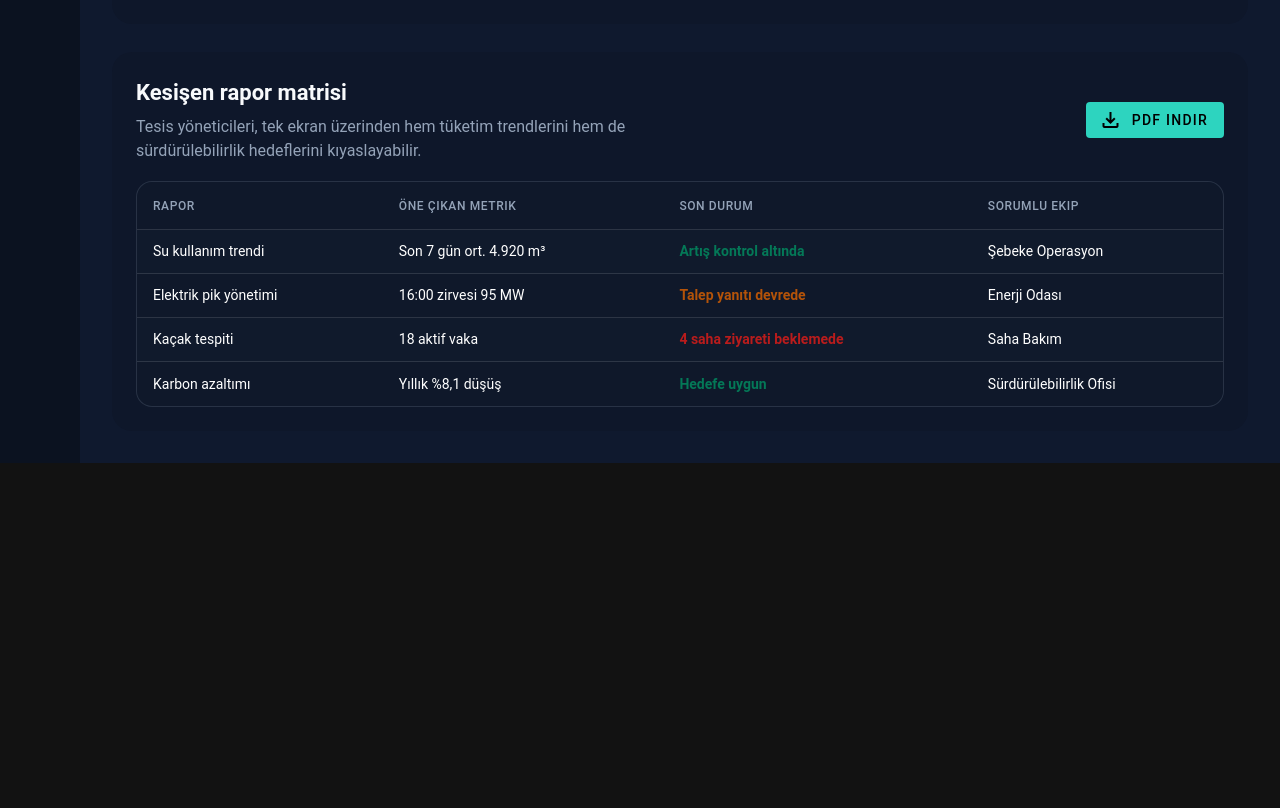
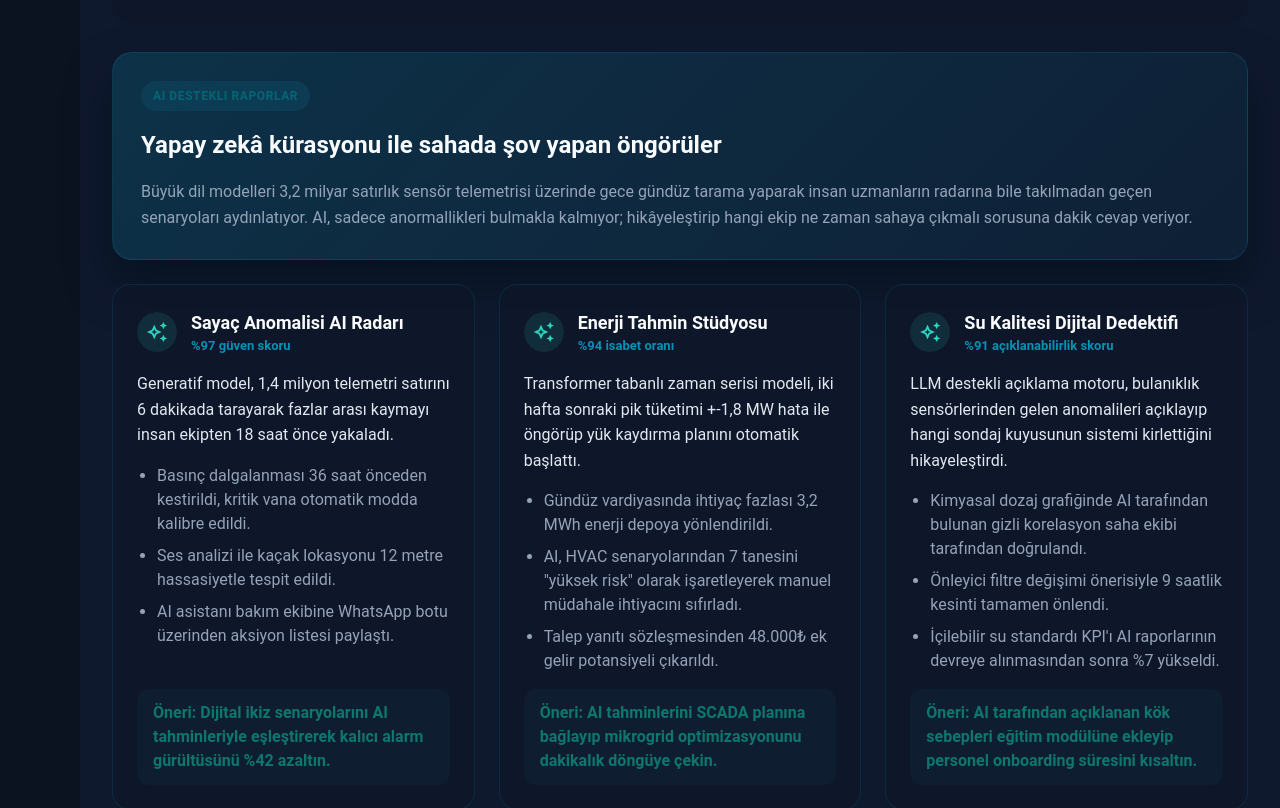
Before and after one commit to saymycode/meter-management-demo, a Vue app in the folder BMSV2UIDEMO/: page /reports in a window 1280 px wide. Shown: the part 846-1654 px from the top of the page. Before the commit the page ends 1309 px from the top, so only its background shows below. Built offline with nearby package versions, Linux system fonts and the light colour scheme.

Commit message:
Add AI insights showcase to reports page

```diff
--- a/BMSV2UIDEMO/src/views/Reports.vue
+++ b/BMSV2UIDEMO/src/views/Reports.vue
@@ -141,6 +141,45 @@ const sustainabilityReports = [
     target: '2030 yol haritası %35 azaltım',
     details:
       'Araç filosu dönüşümü ile 8 tCO₂e düşüş sağlandı. Isı pompaları için pilot proje başlatıldı.',
+  },
+]
+
+const aiReports = [
+  {
+    title: 'Sayaç Anomalisi AI Radarı',
+    confidence: '%97 güven skoru',
+    narrative:
+      'Generatif model, 1,4 milyon telemetri satırını 6 dakikada tarayarak fazlar arası kaymayı insan ekipten 18 saat önce yakaladı.',
+    highlights: [
+      'Basınç dalgalanması 36 saat önceden kestirildi, kritik vana otomatik modda kalibre edildi.',
+      'Ses analizi ile kaçak lokasyonu 12 metre hassasiyetle tespit edildi.',
+      'AI asistanı bakım ekibine WhatsApp botu üzerinden aksiyon listesi paylaştı.',
+    ],
+    action: 'Öneri: Dijital ikiz senaryolarını AI tahminleriyle eşleştirerek kalıcı alarm gürültüsünü %42 azaltın.',
+  },
+  {
+    title: 'Enerji Tahmin Stüdyosu',
+    confidence: '%94 isabet oranı',
+    narrative:
+      'Transformer tabanlı zaman serisi modeli, iki hafta sonraki pik tüketimi +-1,8 MW hata ile öngörüp yük kaydırma planını otomatik başlattı.',
+    highlights: [
+      'Gündüz vardiyasında ihtiyaç fazlası 3,2 MWh enerji depoya yönlendirildi.',
+      'AI, HVAC senaryolarından 7 tanesini "yüksek risk" olarak işaretleyerek manuel müdahale ihtiyacını sıfırladı.',
+      'Talep yanıtı sözleşmesinden 48.000₺ ek gelir potansiyeli çıkarıldı.',
+    ],
+    action: 'Öneri: AI tahminlerini SCADA planına bağlayıp mikrogrid optimizasyonunu dakikalık döngüye çekin.',
+  },
+  {
+    title: 'Su Kalitesi Dijital Dedektifi',
+    confidence: '%91 açıklanabilirlik skoru',
+    narrative:
+      'LLM destekli açıklama motoru, bulanıklık sensörlerinden gelen anomalileri açıklayıp hangi sondaj kuyusunun sistemi kirlettiğini hikayeleştirdi.',
+    highlights: [
+      'Kimyasal dozaj grafiğinde AI tarafından bulunan gizli korelasyon saha ekibi tarafından doğrulandı.',
+      'Önleyici filtre değişimi önerisiyle 9 saatlik kesinti tamamen önlendi.',
+      "İçilebilir su standardı KPI'ı AI raporlarının devreye alınmasından sonra %7 yükseldi.",
+    ],
+    action: 'Öneri: AI tarafından açıklanan kök sebepleri eğitim modülüne ekleyip personel onboarding süresini kısaltın.',
   },
 ]
 </script>
@@ -303,6 +342,38 @@ const sustainabilityReports = [
         </v-window-item>
       </v-window>
     </v-card>
+
+    <section class="ai-section">
+      <div class="ai-section__intro">
+        <div class="ai-chip">AI destekli raporlar</div>
+        <h2>Yapay zekâ kürasyonu ile sahada şov yapan öngörüler</h2>
+        <p>
+          Büyük dil modelleri 3,2 milyar satırlık sensör telemetrisi üzerinde gece gündüz tarama yaparak insan
+          uzmanların radarına bile takılmadan geçen senaryoları aydınlatıyor. AI, sadece anormallikleri bulmakla
+          kalmıyor; hikâyeleştirip hangi ekip ne zaman sahaya çıkmalı sorusuna dakik cevap veriyor.
+        </p>
+      </div>
+      <v-row>
+        <v-col v-for="report in aiReports" :key="report.title" cols="12" md="4">
+          <v-card class="ai-card" elevation="0">
+            <div class="ai-card__header">
+              <v-avatar size="40" color="primary" variant="tonal">
+                <v-icon size="22">auto_awesome</v-icon>
+              </v-avatar>
+              <div>
+                <div class="ai-card__title">{{ report.title }}</div>
+                <div class="ai-card__confidence">{{ report.confidence }}</div>
+              </div>
+            </div>
+            <p class="ai-card__narrative">{{ report.narrative }}</p>
+            <ul class="ai-card__list">
+              <li v-for="item in report.highlights" :key="item">{{ item }}</li>
+            </ul>
+            <div class="ai-card__action">{{ report.action }}</div>
+          </v-card>
+        </v-col>
+      </v-row>
+    </section>
 
     <section class="reports-bottom">
       <v-card class="matrix-card" elevation="0">
@@ -646,6 +717,102 @@ const sustainabilityReports = [
   color: var(--muted-text);
 }
 
+.ai-section {
+  display: flex;
+  flex-direction: column;
+  gap: 24px;
+}
+
+.ai-section__intro {
+  background: linear-gradient(135deg, rgba(6, 182, 212, 0.16), rgba(14, 116, 144, 0.08));
+  border: 1px solid rgba(8, 145, 178, 0.2);
+  border-radius: 20px;
+  padding: 28px;
+  box-shadow: var(--card-shadow);
+  display: flex;
+  flex-direction: column;
+  gap: 16px;
+}
+
+.ai-chip {
+  align-self: flex-start;
+  background: rgba(8, 145, 178, 0.12);
+  color: #036672;
+  font-weight: 700;
+  font-size: 12px;
+  text-transform: uppercase;
+  letter-spacing: 0.6px;
+  padding: 6px 12px;
+  border-radius: 999px;
+}
+
+.ai-section__intro h2 {
+  margin: 0;
+  font-size: 24px;
+  color: var(--heading-color);
+}
+
+.ai-section__intro p {
+  margin: 0;
+  color: var(--muted-text);
+  line-height: 1.6;
+}
+
+.ai-card {
+  height: 100%;
+  display: flex;
+  flex-direction: column;
+  gap: 16px;
+  padding: 24px;
+  background: var(--surface-card);
+  border-radius: 18px;
+  border: 1px solid rgba(8, 145, 178, 0.15);
+  box-shadow: var(--card-shadow);
+}
+
+.ai-card__header {
+  display: flex;
+  align-items: center;
+  gap: 14px;
+}
+
+.ai-card__title {
+  font-size: 18px;
+  font-weight: 700;
+  color: var(--heading-color);
+}
+
+.ai-card__confidence {
+  font-size: 13px;
+  color: #0891b2;
+  font-weight: 600;
+}
+
+.ai-card__narrative {
+  margin: 0;
+  color: var(--text-color);
+  line-height: 1.6;
+}
+
+.ai-card__list {
+  margin: 0;
+  padding-left: 20px;
+  display: flex;
+  flex-direction: column;
+  gap: 8px;
+  color: var(--muted-text);
+}
+
+.ai-card__action {
+  margin-top: auto;
+  font-weight: 600;
+  color: #0f766e;
+  background: rgba(15, 118, 110, 0.08);
+  border-radius: 12px;
+  padding: 12px 16px;
+  line-height: 1.5;
+}
+
 .reports-bottom {
   display: flex;
 }
```
